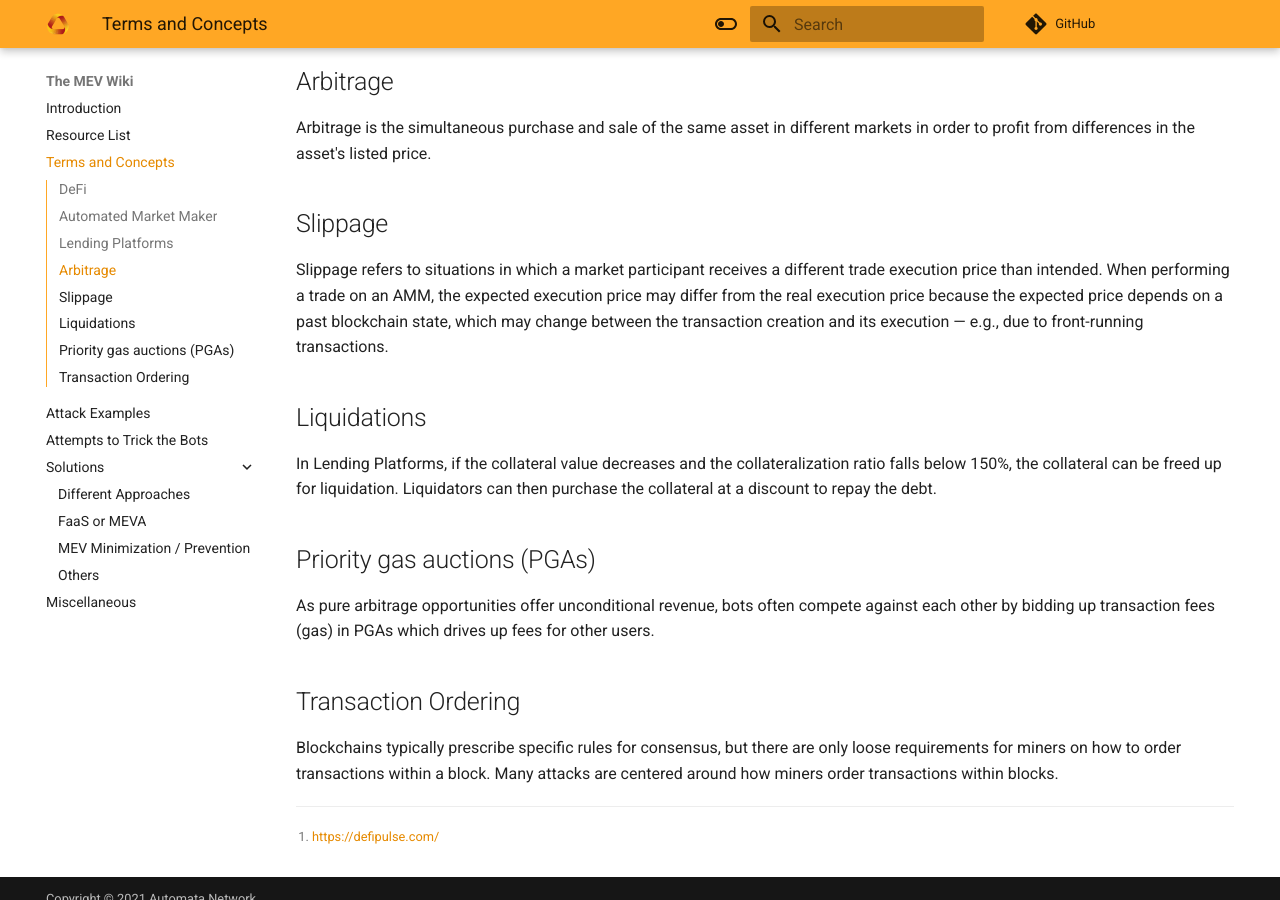
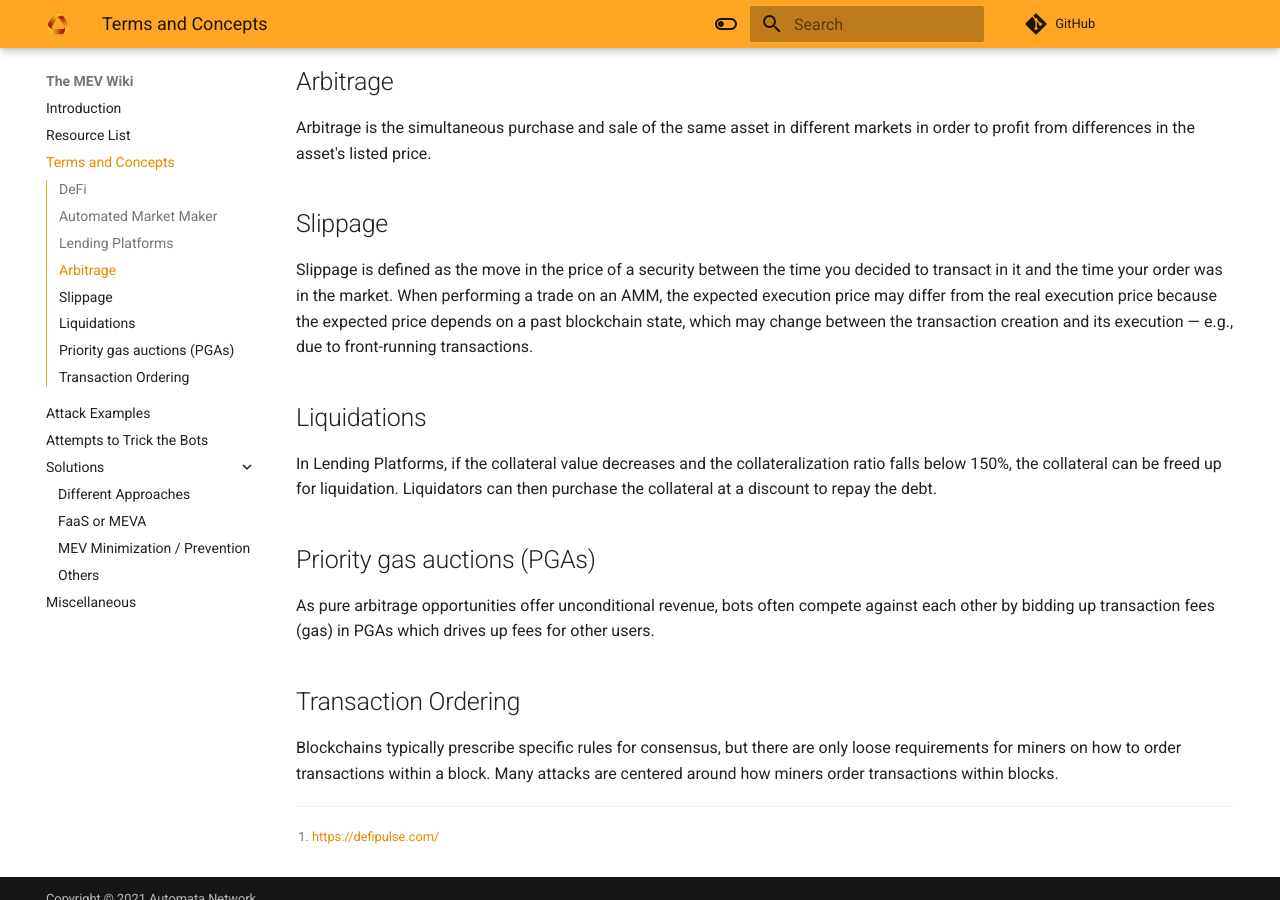
Before and after one commit to automata-network/docs, an MkDocs documentation site: the page built from docs/mev/terms-and-concepts.md, in a window 1280 px wide and 900 px high, scrolled down 750 px. Built offline with MkDocs 1.6.1 and Material for MkDocs 9.7.7, drawn with Linux system fonts in a browser that asks for light colours; comment, search, counter and statistics services are not loaded.

Commit message:
Update terms-and-concepts.md
updated definition of slippage

```diff
--- a/docs/mev/terms-and-concepts.md
+++ b/docs/mev/terms-and-concepts.md
@@ -21,7 +21,7 @@ Arbitrage is the simultaneous purchase and sale of the same asset in different m
 
 ## Slippage
 
-Slippage refers to situations in which a market participant receives a different trade execution price than intended. When performing a trade on an AMM, the expected execution price may differ from the real execution price because the expected price depends on a past blockchain state, which may change between the transaction creation and its execution — e.g., due to front-running transactions.
+Slippage is defined as the move in the price of a security between the time you decided to transact in it and the time your order was in the market. When performing a trade on an AMM, the expected execution price may differ from the real execution price because the expected price depends on a past blockchain state, which may change between the transaction creation and its execution — e.g., due to front-running transactions.
 
 ## Liquidations
 
```
